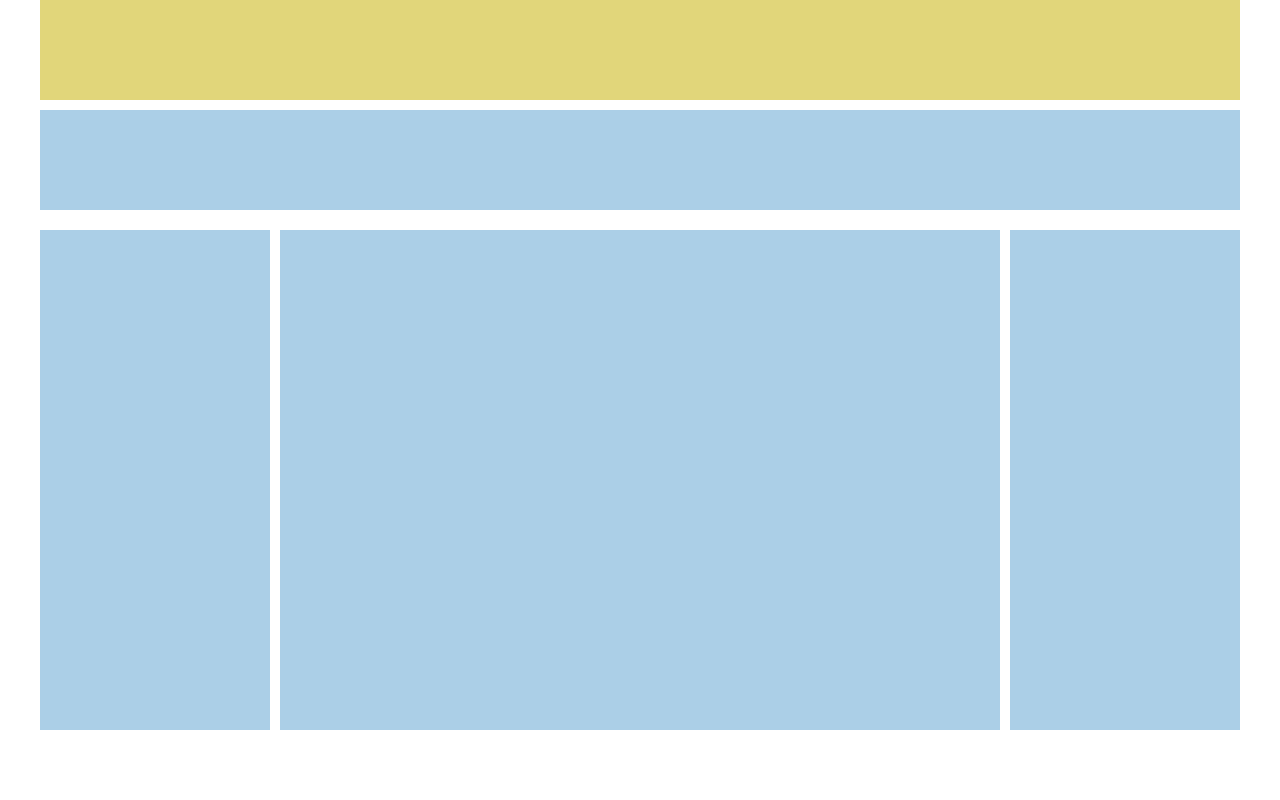
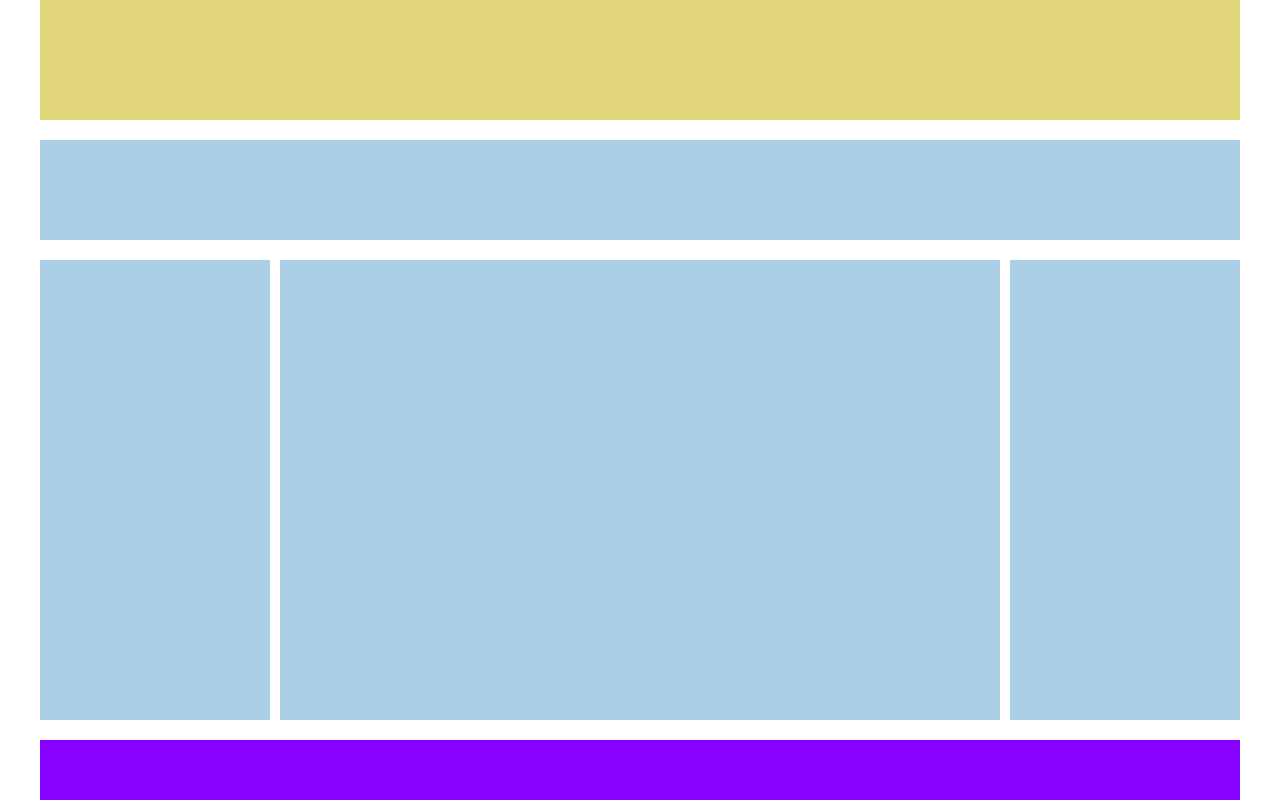
Before and after one commit to neshi00/htmlcss-struttura-wp, a plain HTML site: page index.html in a window 1280 px wide. Shown: the part 420-1220 px from the top of the page. Before the commit the page ends 1160 px from the top, so only its background shows below. Drawn offline with Linux system fonts and the light colour scheme.

Commit message:
completamento esercizio (aggiunta footer)

```diff
--- a/css/style.css
+++ b/css/style.css
@@ -9,17 +9,23 @@
     margin: 0 auto;
 }
 
+.row::after {
+    content: '';
+    display: table;
+    clear: both;
+}
+
 header {
     width: 100%;
     height: 100px;
     background-color: #e579e6;
-    margin: 10px 0;
+    margin: 20px 0;
 }
 
 .promoted {
     width: 100%;
     height: 400px;
-    margin: 10px 0;
+    margin: 20px 0;
     background-color: #e1d67a;
 }
 
@@ -31,19 +37,12 @@ main {
 .over-row {
     height: 100px;
     background-color: #abcfe7;
-    margin: 10px 0;
+    margin: 20px 0;
 }
 
 .row {
     width: 100%;
-    height: 500px;
-    margin: 10px 0;
-}
-
-.row::after {
-    content: "";
-    display: table;
-    clear: both;
+    height: 460px;
 }
 
 .left {
@@ -54,8 +53,8 @@ main {
 .central {
     width: 60%;
     float: left;
-    margin: 10px 10px;
     background-color: #abcfe7;
+    margin: 0 10px;
 }
 
 .right {
@@ -63,3 +62,9 @@ main {
     float: left;
     background-color: #abcfe7;
 }
+
+footer {
+    width: 100%;
+    height: 60px;
+    background-color: #8801fe;
+}
--- a/index.html
+++ b/index.html
@@ -12,9 +12,7 @@
 
     <div class="container">
 
-        <header>
-
-        </header>
+        <header></header>
 
 
         <div class="promoted"> <!--box di promozione(?)-->
@@ -25,39 +23,19 @@
         <main>
             <div class="over-row"></div>
 
-            <div class="row"> <!--utilizzare clear-fix-->
+            <div class="row">
                 <div class="row left">
-
                 </div>
 
                 <div class="row central">
-
                 </div>
 
                 <div class="row right">
-
                 </div>
-
-
             </div>
-
         </main>
 
-        <footer>
-
-        </footer>
-
-
-
-
-
-
-
-
-
-
-
-
+        <footer>  </footer>
 
 
     </div>
```
